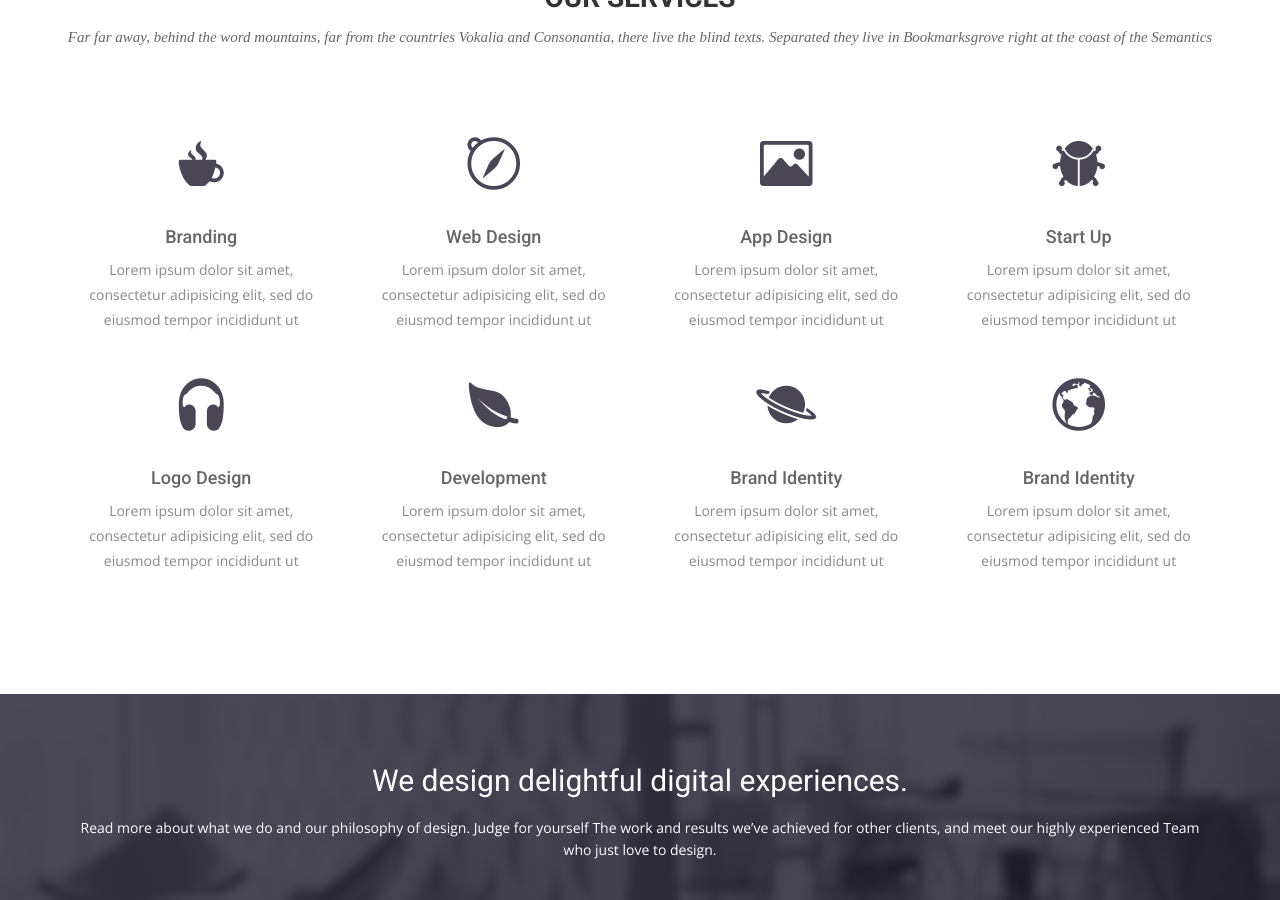
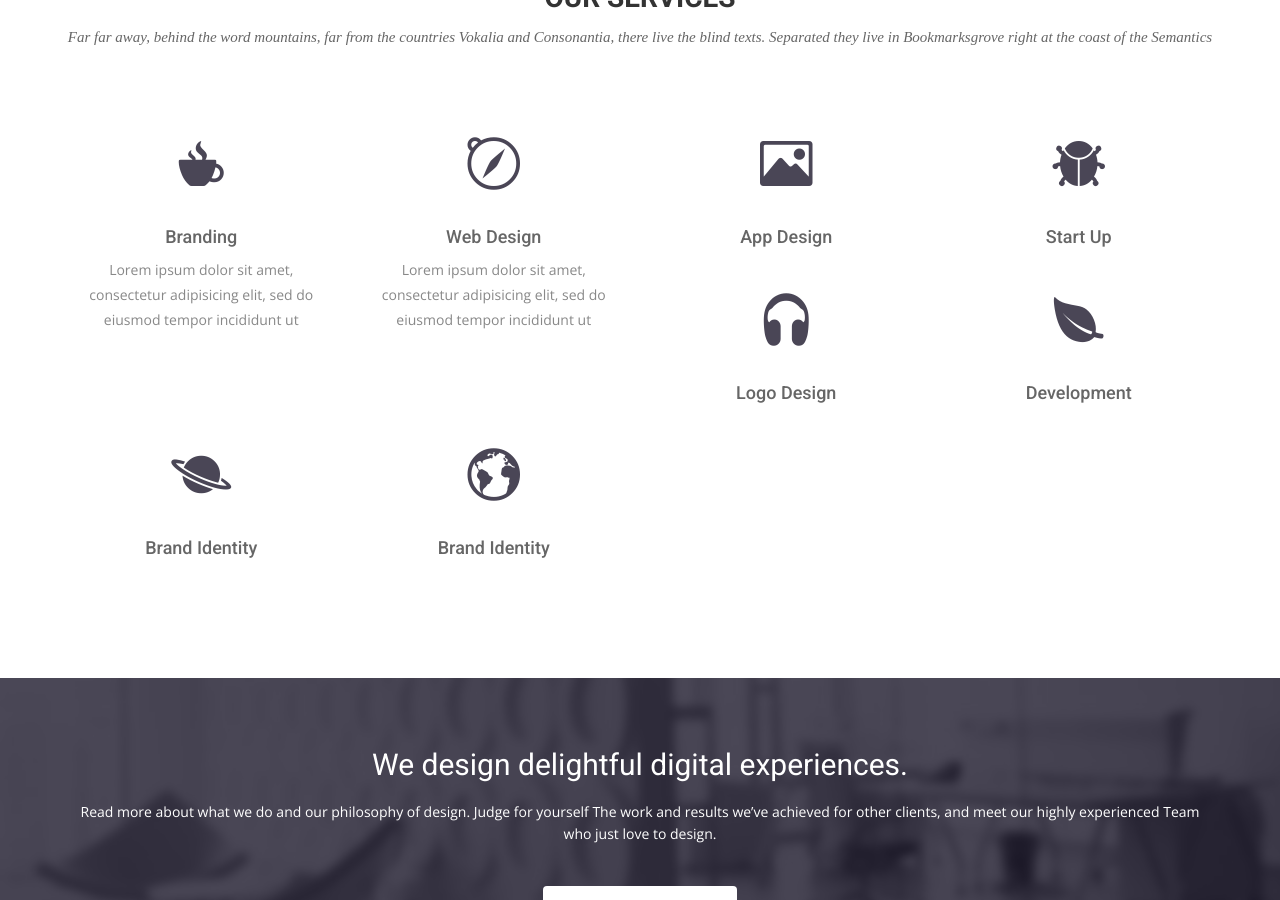
Before and after one commit to anshadkm/edge-site, a Jekyll site: the page built from index.html, in a window 1280 px wide and 900 px high, scrolled down 2136 px. Built offline with Jekyll 4.4.1, drawn with Linux system fonts in a browser that asks for light colours; nearby versions of some CDN libraries; some web fonts are replaced.

Commit message:
Updated content

```diff
--- a/contact.html
+++ b/contact.html
@@ -53,7 +53,7 @@
           <h2>Stop By For A visit</h2>
           <ul class="address-block">
             <li>
-              <i class="fa fa-map-marker"></i>Technopark,Kochi India
+              <i class="fa fa-map-marker"></i>Technopark, Kochi India
             </li>
             <li>
               <i class="fa fa-envelope-o"></i>Email: info@edgeinnovationlabs.com
--- a/index.html
+++ b/index.html
@@ -80,42 +80,42 @@
         <div class="service-item">
           <i class="ion-image"></i>
           <h4>App Design</h4>
-          <p>Lorem ipsum dolor sit amet, consectetur adipisicing elit, sed do eiusmod tempor incididunt ut </p>
+          <!--p>Lorem ipsum dolor sit amet, consectetur adipisicing elit, sed do eiusmod tempor incididunt ut </p-->
         </div>
       </div>
       <div class="col-sm-6 col-md-3">
         <div class="service-item">
           <i class="ion-bug"></i>
           <h4>Start Up</h4>
-          <p>Lorem ipsum dolor sit amet, consectetur adipisicing elit, sed do eiusmod tempor incididunt ut </p>
+          <!--p>Lorem ipsum dolor sit amet, consectetur adipisicing elit, sed do eiusmod tempor incididunt ut </p-->
         </div>
       </div>
       <div class="col-sm-6 col-md-3">
         <div class="service-item">
           <i class="ion-headphone"></i>
           <h4>Logo Design</h4>
-          <p>Lorem ipsum dolor sit amet, consectetur adipisicing elit, sed do eiusmod tempor incididunt ut </p>
+          <!--p>Lorem ipsum dolor sit amet, consectetur adipisicing elit, sed do eiusmod tempor incididunt ut </p-->
         </div>
       </div>
       <div class="col-sm-6 col-md-3">
         <div class="service-item">
           <i class="ion-leaf"></i>
           <h4>Development</h4>
-          <p>Lorem ipsum dolor sit amet, consectetur adipisicing elit, sed do eiusmod tempor incididunt ut </p>
+          <!--p>Lorem ipsum dolor sit amet, consectetur adipisicing elit, sed do eiusmod tempor incididunt ut </p-->
         </div>
       </div>
       <div class="col-sm-6 col-md-3">
         <div class="service-item">
           <i class="ion-planet"></i>
           <h4>Brand Identity</h4>
-          <p>Lorem ipsum dolor sit amet, consectetur adipisicing elit, sed do eiusmod tempor incididunt ut </p>
+          <!--p>Lorem ipsum dolor sit amet, consectetur adipisicing elit, sed do eiusmod tempor incididunt ut </p-->
         </div>
       </div>
       <div class="col-sm-6 col-md-3">
         <div class="service-item">
           <i class="ion-earth"></i>
           <h4>Brand Identity</h4>
-          <p>Lorem ipsum dolor sit amet, consectetur adipisicing elit, sed do eiusmod tempor incididunt ut </p>
+          <!--p>Lorem ipsum dolor sit amet, consectetur adipisicing elit, sed do eiusmod tempor incididunt ut </p-->
         </div>
       </div>
     </div>
```
Also changed, not shown: _posts/2020-06-03-zoom-free-fbi.md (added, +10 -0 lines).
